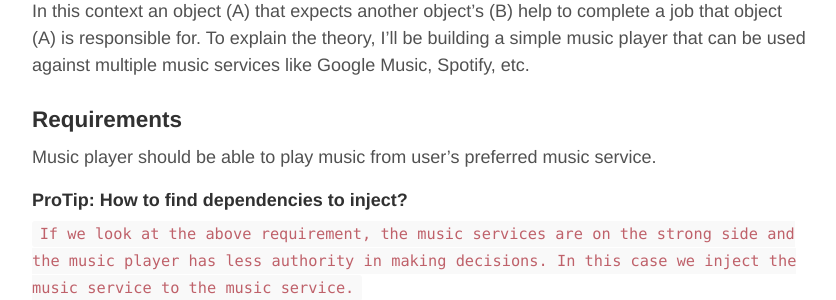
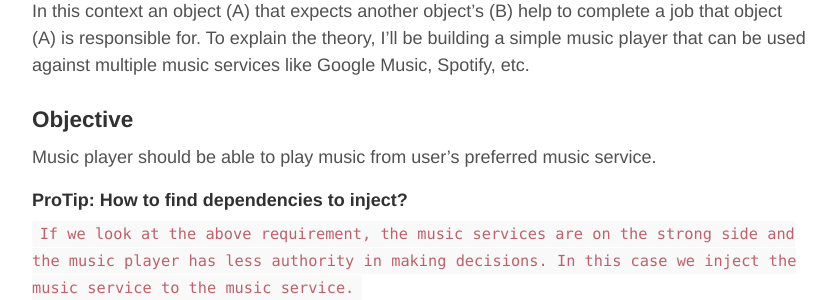
Before and after one commit to robpetreski/thilanga.github.io, a Jekyll site: the page built from _posts/2018-08-02-dependency-injection-with-php.md, in a window 1280 px wide and 900 px high, scrolled down 474 px. Shown: the part 153-453 px from the top of the window, without its empty margins (221-1057 px from the left). Built offline with Jekyll 4.4.1, drawn with Linux system fonts in a browser that asks for light colours; comment, search, counter and statistics services are not loaded.

Commit message:
Updated to change a subtitle

```diff
--- a/_posts/2018-08-02-dependency-injection-with-php.md
+++ b/_posts/2018-08-02-dependency-injection-with-php.md
@@ -23,7 +23,7 @@ A dependency is an object that can be used (a service). An injection is the pass
 In this context an object (A) that expects another object's (B) help to complete a job that object (A) is responsible for.
 To explain the theory, I'll be building a simple music player that can be used against multiple music services like Google Music, Spotify, etc.
 
-### Requirements
+### Objective
 Music player should be able to play music from user's preferred music service.
 
 #### ProTip: How to find dependencies to inject?
```
